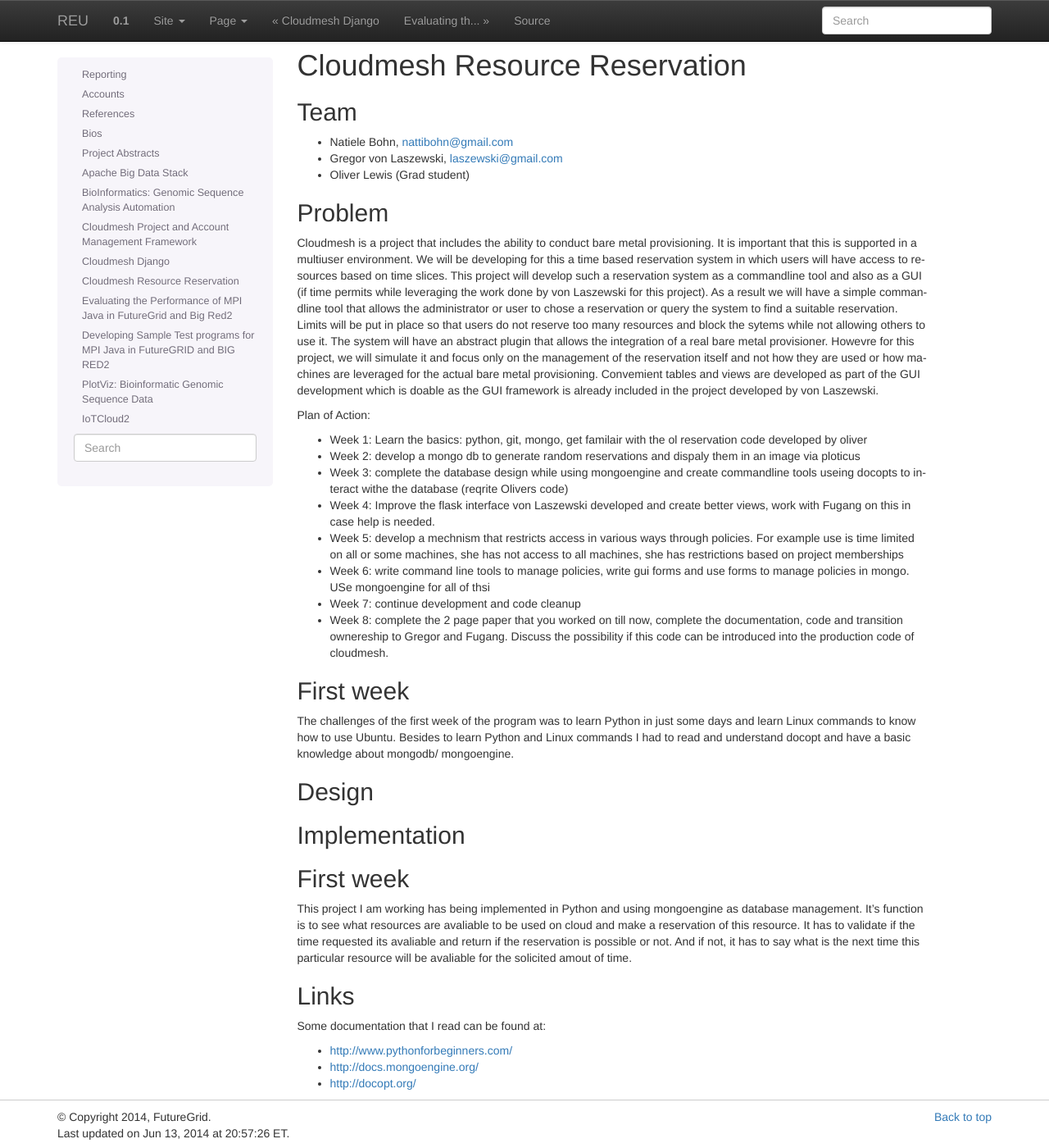
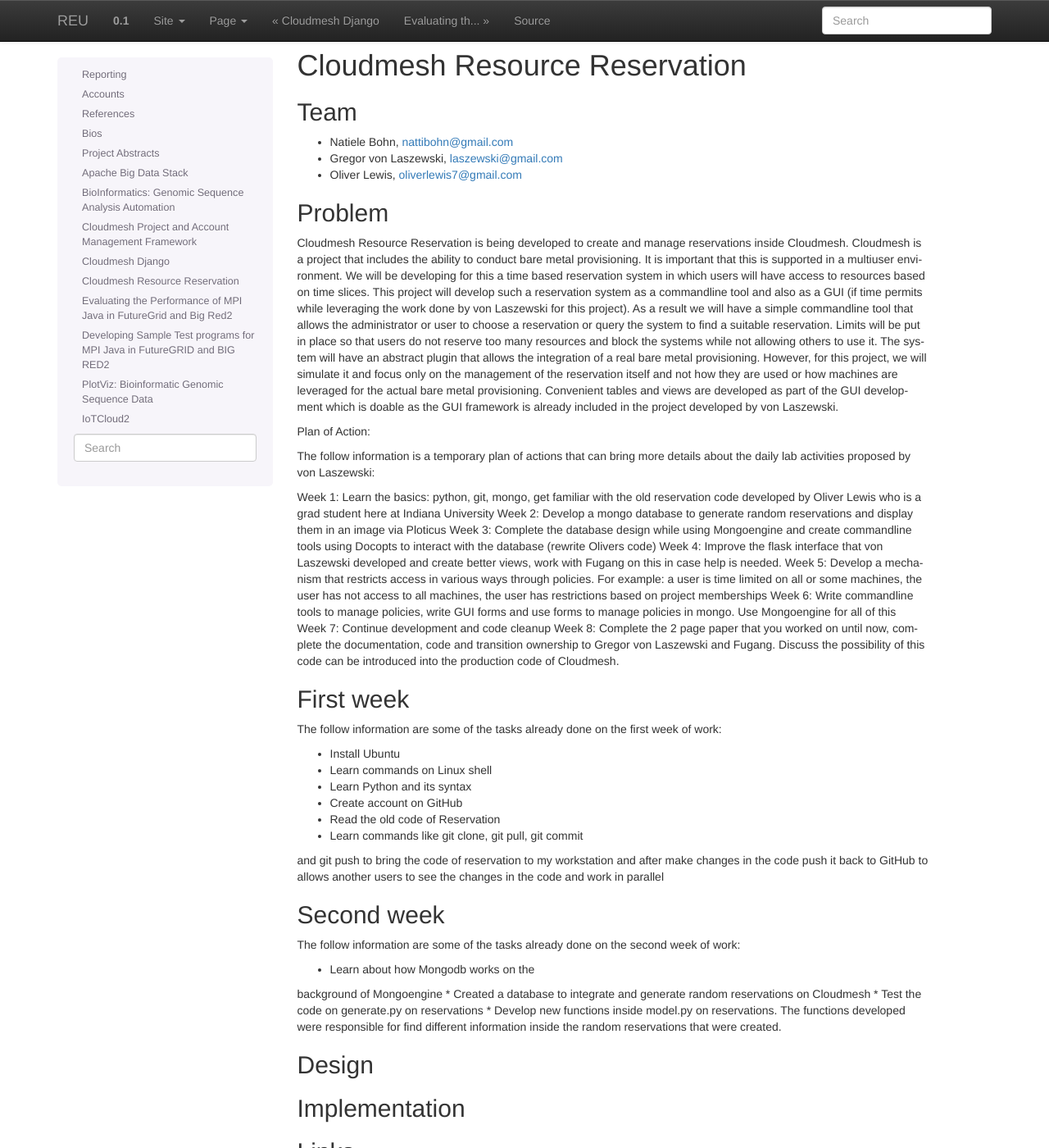
Before and after one commit to cloudmesh-project/reu-2014, a Sphinx documentation site: the page built from doc/source/projects/cm_reservation.rst, in a window 1280 px wide and 1400 px high. Shown: the whole window at 82% size. Built offline with Sphinx 7.4.7, drawn with Linux system fonts in a browser that asks for light colours.

Commit message:
"Added information about the second week of work."

```diff
--- a/doc/source/projects/cm_reservation.rst
+++ b/doc/source/projects/cm_reservation.rst
@@ -6,72 +6,102 @@
 
 * Natiele Bohn, nattibohn@gmail.com
 * Gregor von Laszewski, laszewski@gmail.com
-* Oliver Lewis (Grad student)
+* Oliver Lewis, oliverlewis7@gmail.com
 
 
 Problem
 ----------------------------------------------------------------------
 
-Cloudmesh is a project that includes the ability to conduct bare metal
-provisioning. It is important that this is supported in a multiuser
-environment. We will be developing for this a time based reservation
-system in which users will have access to resources based on time
-slices. This project will develop such a reservation system as a
-commandline tool and also as a GUI (if time permits while leveraging
-the work done by von Laszewski for this project). As a result we will
-have a simple commandline tool that allows the administrator or user
-to chose a reservation or query the system to find a suitable
-reservation. Limits will be put in place so that users do not reserve
-too many resources and block the sytems while not allowing others to
-use it. The system will have an abstract plugin that allows the
-integration of a real bare metal provisioner. Howevre for this
-project, we will simulate it and focus only on the management of the
-reservation itself and not how they are used or how machines are
-leveraged for the actual bare metal provisioning. Convemient tables
-and views are developed as part of the GUI development which is doable
-as the GUI framework is already included in the project developed by
-von Laszewski.
+Cloudmesh Resource Reservation is being developed to
+create and manage reservations inside Cloudmesh.
+Cloudmesh is a project that includes the ability to conduct
+bare metal provisioning. It is important that this is supported
+in a multiuser environment. We will be developing for this a
+time based reservation system in which users will have
+access to resources based on time slices. This project will
+develop such a reservation system as a commandline tool and
+also as a GUI (if time permits while leveraging the work
+done by von Laszewski for this project). As a result we will
+have a simple commandline tool that allows the administrator
+or user to choose a reservation or query the system to find a
+suitable reservation. Limits will be put in place so that users
+do not reserve too many resources and block the systems
+while not allowing others to use it. The system will have an
+abstract plugin that allows the integration of a real bare metal
+provisioning. However, for this project, we will simulate it
+and focus only on the management of the reservation itself
+and not how they are used or how machines are leveraged for
+the actual bare metal provisioning. Convenient tables and
+views are developed as part of the GUI development which is
+doable as the GUI framework is already included in the
+project developed by von Laszewski.
 
 Plan of Action:
 
-* Week 1: Learn the basics: python, git, mongo, get familair with the
-  ol reservation code developed by oliver
-* Week 2: develop a mongo db to generate random reservations and
-  dispaly them in an image via ploticus
-* Week 3: complete the database design while using mongoengine and
-  create commandline tools useing docopts to interact withe the
-  database (reqrite Olivers code)
-* Week 4: Improve the flask interface von Laszewski developed and
-  create better views, work with Fugang on this in case help is
-  needed.
-* Week 5: develop a mechnism that restricts access in various ways
-  through policies. For example use is time limited on all or some
-  machines, she has not access to all machines, she has restrictions
-  based on project memberships
-* Week 6: write command line tools to manage policies, write gui forms
-  and use forms to manage policies in mongo. USe mongoengine for all
-  of thsi
-* Week 7: continue development and code cleanup
-* Week 8: complete the 2 page paper that you worked on till now,
-  complete the documentation, code and transition ownereship to Gregor
-  and Fugang. Discuss the possibility if this code can be introduced
-  into the production code of cloudmesh.
+The follow information is a temporary plan of actions that
+can bring more details about the daily lab activities proposed
+by von Laszewski:
 
-
-
+Week 1: Learn the basics: python, git, mongo, get
+familiar with the old reservation code developed by
+Oliver Lewis who is a grad student here at Indiana
+University
+Week 2: Develop a mongo database to generate
+random reservations and display them in an image
+via Ploticus
+Week 3: Complete the database design while using
+Mongoengine and create commandline tools using
+Docopts to interact with the database (rewrite
+Olivers code)
+Week 4: Improve the flask interface that von
+Laszewski developed and create better views, work
+with Fugang on this in case help is needed.
+Week 5: Develop a mechanism that restricts access
+in various ways through policies. For example: a
+user is time limited on all or some machines, the user has not access to all machines, the user has
+restrictions based on project memberships
+Week 6: Write commandline tools to manage
+policies, write GUI forms and use forms to manage
+policies in mongo. Use Mongoengine for all of this
+Week 7: Continue development and code cleanup
+Week 8: Complete the 2 page paper that you
+worked on until now, complete the documentation,
+code and transition ownership to Gregor von Laszewski and Fugang. Discuss the possibility of
+this code can be introduced into the production
+code of Cloudmesh.
 
 
 
 First week
 ----------------------------------------------------------------------
 
-The challenges of the first week of the program was to learn Python in
-just some days and learn Linux commands to know how to use Ubuntu.
-Besides to learn Python and Linux commands I had to read and
-understand docopt and have a basic knowledge about mongodb/
-mongoengine.
+The follow information are some of the tasks already done on
+the first week of work:
 
+* Install Ubuntu
+* Learn commands on Linux shell
+* Learn Python and its syntax
+* Create account on GitHub
+* Read the old code of Reservation
+* Learn commands like git clone, git pull, git commit
+and git push to bring the code of reservation to my
+workstation and after make changes in the code
+push it back to GitHub to allows another users to
+see the changes in the code and work in parallel
 
+Second week
+----------------------------------------------------------------------
+The follow information are some of the tasks already done on
+the second week of work:
+
+* Learn about how Mongodb works on the
+background of Mongoengine
+* Created a database to integrate and generate
+random reservations on Cloudmesh
+* Test the code on generate.py on reservations
+* Develop new functions inside model.py on reservations.
+The functions developed were responsible for find different information inside
+the random reservations that were created.
 
 Design
 ----------------------------------------------------------------------
@@ -79,17 +109,6 @@
 
 Implementation
 ----------------------------------------------------------------------
-
-First week
-----------------------------------------------------------------------
-
-This project I am working has being implemented in Python and using
-mongoengine as database management.  It's function is to see what
-resources are avaliable to be used on cloud and make a reservation of
-this resource.  It has to validate if the time requested its avaliable
-and return if the reservation is possible or not. And if not, it has
-to say what is the next time this particular resource will be
-avaliable for the solicited amout of time.
 
 
 Links
```
